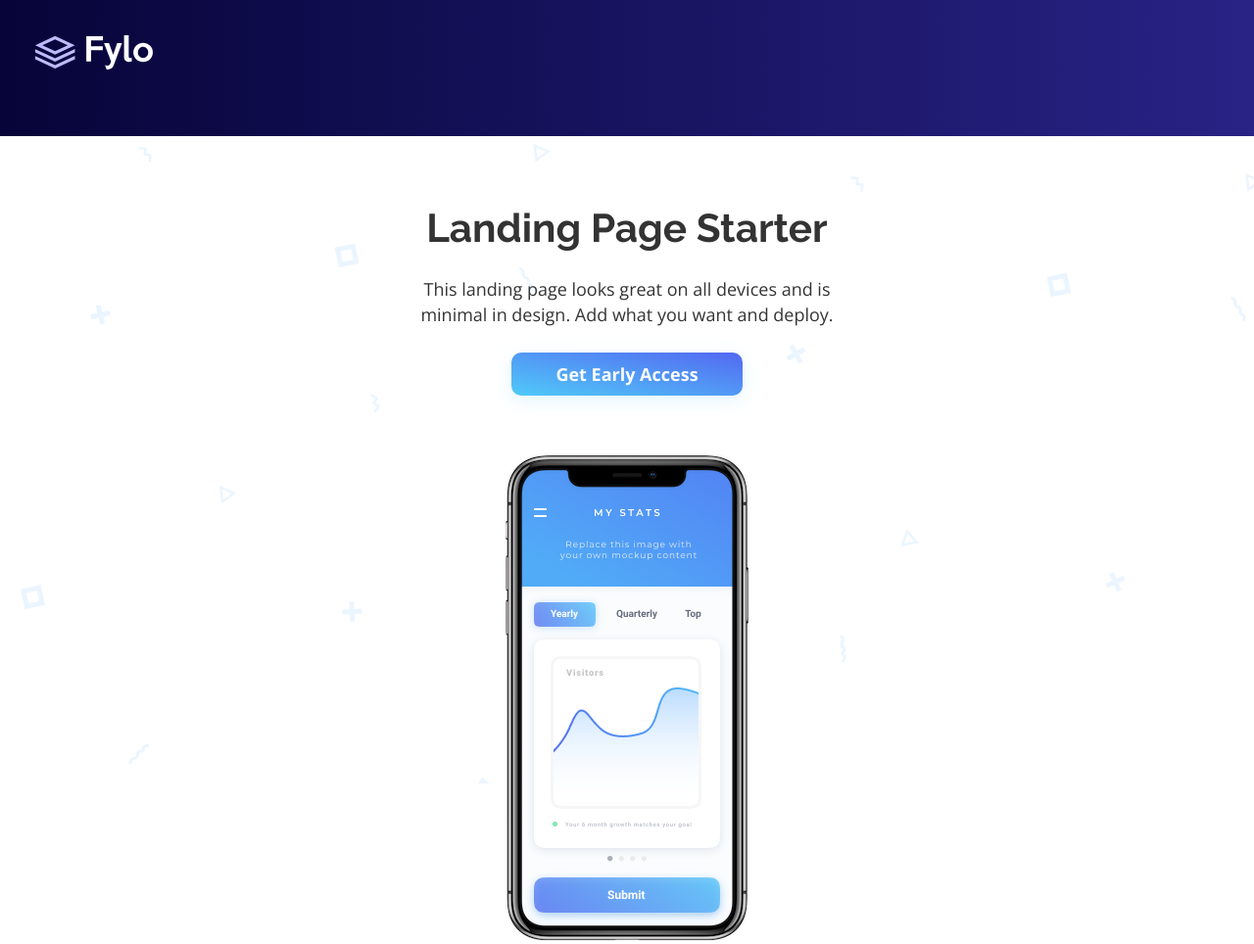
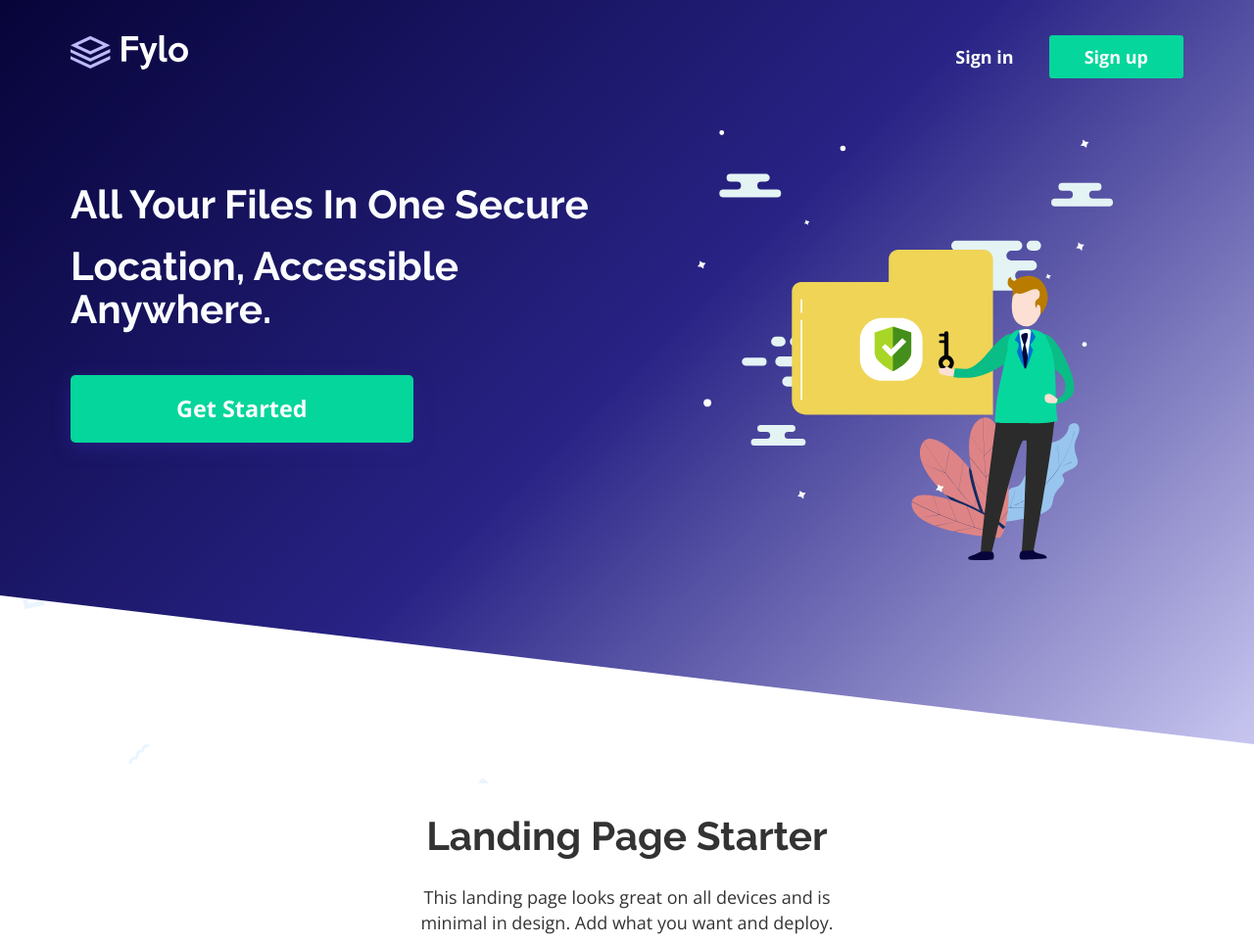
Before and after one commit to iamseye/gatsby_landingPage, a Gatsby site: page / in a window 1280 px wide. Shown: the top 964 px of the page at 98% size. Built offline with nearby package versions, Linux system fonts and the light colour scheme; Gatsby itself is replaced by a stand-in of ours.

Commit message:
ADD: intro section

```diff
--- a/src/components/button.js
+++ b/src/components/button.js
@@ -1,10 +1,11 @@
-import React from "react"
+import React from 'react';
 
-import { COLORS, GRADIENT } from "../styles/constants"
-import "../styles/button.scss"
+import { COLORS, GRADIENT } from '../styles/constants';
+import '../styles/button.scss';
 
 const Button = ({ children }) => (
   <button
+    type="button"
     style={{
       color: COLORS.lightWhite,
       background: GRADIENT,
@@ -12,6 +13,6 @@ const Button = ({ children }) => (
   >
     {children}
   </button>
-)
+);
 
-export default Button
+export default Button;
--- a/src/components/intro.js
+++ b/src/components/intro.js
@@ -1,16 +1,27 @@
-import React from 'react'
-import logo from '../images/logo.svg'
-import "../styles/intro.scss"
+import React from 'react';
+import logo from '../images/logo.svg';
+import imageIntro from '../images/illustration-hero.svg';
+import '../styles/intro.scss';
 
 const Intro = () => (
   <section className="intro-section">
     <header>
       <img src={logo} alt="Logo" />
-      <div></div>
+      <div>
+        <button type="button" className="btn-trans">Sign in</button>
+        <button type="button" className="btn-green">Sign up</button>
+      </div>
     </header>
-    <div>
+
+    <div className="intro-content">
+      <div className="intro-content--left">
+        <h1 style={{ marginBottom: '1rem' }}> All Your Files In One Secure </h1>
+        <h1> Location, Accessible Anywhere.</h1>
+        <button style={{ marginTop: '1rem' }} type="button" className="btn-green--big">Get Started</button>
+      </div>
+      <img src={imageIntro} alt="illustration hero" />
     </div>
   </section>
-)
+);
 
-export default Intro
+export default Intro;
--- a/src/styles/button.scss
+++ b/src/styles/button.scss
@@ -1,13 +1,31 @@
+@import "_variables.scss";
+
 button {
-  box-shadow: 0px 5px 20px -2px rgba(121, 211, 255, 0.25);
   transition: all 0.5s ease-in-out;
-  padding: .5rem 2.5rem;
+  padding: .5rem 2rem;
   font-weight: 700;
-  border-radius: 10px;
+  border-radius: 3px;
   border-width: 0;
   cursor: pointer;
+  color: $color-light-white;
 
   &:hover {
     box-shadow: 0px 5px 20px -2px rgba(121, 211, 255, 0.75);
   }
 }
+
+.btn-green {
+  background-color: $color-green;
+
+  &--big {
+    background-color: $color-green;
+    box-shadow: 0px 5px 20px -2px $color-dark-blue;
+    padding: 1.2rem 6rem;
+    font-size: 1.3rem;
+    border-radius: 5px;
+  }
+}
+
+.btn-trans {
+  background-color: transparent;
+}
--- a/src/styles/intro.scss
+++ b/src/styles/intro.scss
@@ -1,9 +1,32 @@
 @import "_variables.scss";
 
 .intro-section {
-    background-image: linear-gradient(to right, $color-primary-dark , $color-dark-blue);
+    background-image: linear-gradient(135deg, $color-primary-dark, $color-dark-blue , $color-primary);
+    height: 95vh;
+    clip-path: polygon(0 0, 100% 0, 100% 100%, 0 80%);
+
+    h1 {
+      color: $color-light-white;
+    }
+}
+
+.intro-content {
+  display: flex;
+  justify-content: space-between;
+  padding: 0 4rem;
+
+  &--left {
+    margin-top: 3rem;
+    width: 50%;
+  }
+
+  img {
+    margin-right: 4rem;
+  }
 }
 
 header {
-  padding: 2rem;
+  padding: 2rem 4rem;
+  display: flex;
+  justify-content: space-between;
 }
```
Also changed, not shown: src/images/illustration-hero.svg (added), 1 other file.
